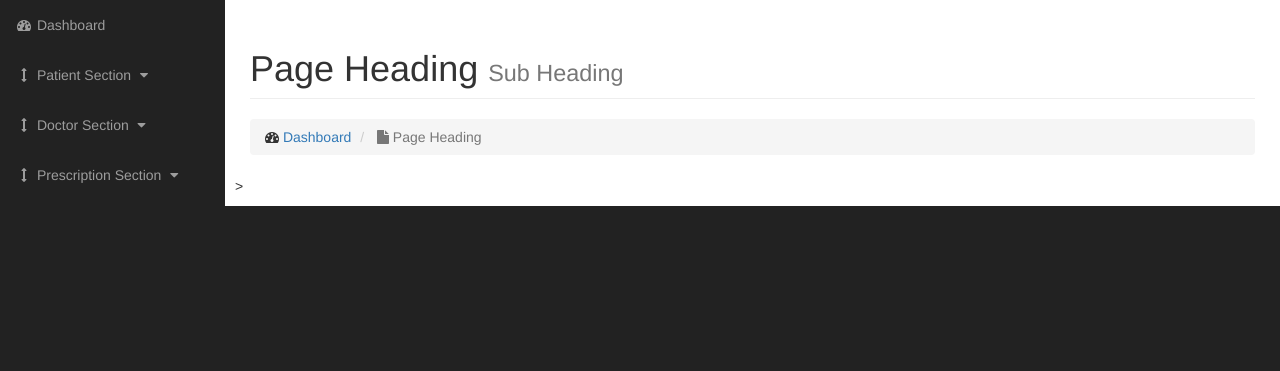
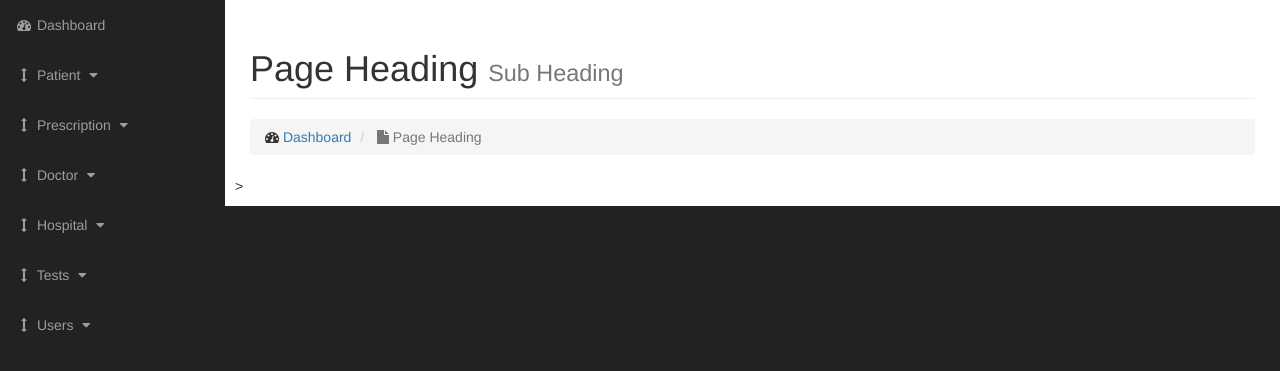
Before and after one commit to mashfiqcse13/Patient-MS, a CodeIgniter app: the page made by application/views/Themes/admin/startbootstrap-sb-admin-1.0.3/page-blank.php in a window 1280 px wide. Shown: the part 51-422 px from the top of the page. Run offline with CodeIgniter, Linux system fonts and the light colour scheme; grey boxes labelled with a size stand in for pictures from a placeholder-image service; data that the repository does not hold is empty; some libraries are stand-ins or nearby versions.

Commit message:
User,test,hospital section added

```diff
--- a/application/views/Themes/admin/startbootstrap-sb-admin-1.0.3/section-menu.php
+++ b/application/views/Themes/admin/startbootstrap-sb-admin-1.0.3/section-menu.php
@@ -50,45 +50,90 @@
         <li>
             <a href="javascript:;" data-toggle="collapse" data-target="#patient">
                 <i class="fa fa-fw fa-arrows-v"></i>
-                Patient Section
+                Patient
                 <i class="fa fa-fw fa-caret-down"></i>
             </a>
             <ul id="patient" class="collapse">
                 <li>
-                    <a href="<?= site_url('admin/patient/add')?>">Patient Entry</a>
+                    <a href="<?= site_url('admin/patient/add')?>">Entry</a>
                 </li>
                 <li>
-                    <a href="<?= site_url('admin/patient')?>">Patient Management</a>
+                    <a href="<?= site_url('admin/patient')?>">Management</a>
+                </li>
+            </ul>
+        </li>
+        <li>
+            <a href="javascript:;" data-toggle="collapse" data-target="#prescription">
+                <i class="fa fa-fw fa-arrows-v"></i>
+                Prescription
+                <i class="fa fa-fw fa-caret-down"></i>
+            </a>
+            <ul id="prescription" class="collapse">
+                <li>
+                    <a href="<?= site_url('admin/prescription/add')?>">Entry</a>
+                </li>
+                <li>
+                    <a href="<?= site_url('admin/prescription')?>">Management</a>
                 </li>
             </ul>
         </li>
         <li>
             <a href="javascript:;" data-toggle="collapse" data-target="#doctor">
                 <i class="fa fa-fw fa-arrows-v"></i>
-                Doctor Section
+                Doctor
                 <i class="fa fa-fw fa-caret-down"></i>
             </a>
             <ul id="doctor" class="collapse">
                 <li>
-                    <a href="<?= site_url('admin/doctor/add')?>">Doctor Entry</a>
+                    <a href="<?= site_url('admin/doctor/add')?>">Entry</a>
                 </li>
                 <li>
-                    <a href="<?= site_url('admin/doctor')?>">Doctor Database</a>
+                    <a href="<?= site_url('admin/doctor')?>">Management</a>
                 </li>
             </ul>
         </li>
         <li>
-            <a href="javascript:;" data-toggle="collapse" data-target="#prescription">
+            <a href="javascript:;" data-toggle="collapse" data-target="#hospital">
                 <i class="fa fa-fw fa-arrows-v"></i>
-                Prescription Section
+                Hospital
                 <i class="fa fa-fw fa-caret-down"></i>
             </a>
-            <ul id="prescription" class="collapse">
+            <ul id="hospital" class="collapse">
                 <li>
-                    <a href="<?= site_url('admin/prescription/add')?>">Prescription Entry</a>
+                    <a href="<?= site_url('admin/hospital/add')?>">Entry</a>
                 </li>
                 <li>
-                    <a href="<?= site_url('admin/prescription')?>">Prescription Management</a>
+                    <a href="<?= site_url('admin/hospital')?>">Management</a>
+                </li>
+            </ul>
+        </li>
+        <li>
+            <a href="javascript:;" data-toggle="collapse" data-target="#test">
+                <i class="fa fa-fw fa-arrows-v"></i>
+                Tests
+                <i class="fa fa-fw fa-caret-down"></i>
+            </a>
+            <ul id="test" class="collapse">
+                <li>
+                    <a href="<?= site_url('admin/test/add')?>">Entry</a>
+                </li>
+                <li>
+                    <a href="<?= site_url('admin/test')?>">Management</a>
+                </li>
+            </ul>
+        </li>
+        <li>
+            <a href="javascript:;" data-toggle="collapse" data-target="#user">
+                <i class="fa fa-fw fa-arrows-v"></i>
+                Users
+                <i class="fa fa-fw fa-caret-down"></i>
+            </a>
+            <ul id="user" class="collapse">
+                <li>
+                    <a href="<?= site_url('admin/user/add')?>">Entry</a>
+                </li>
+                <li>
+                    <a href="<?= site_url('admin/user')?>">Management</a>
                 </li>
             </ul>
         </li>
```
Also changed, not shown: application/controllers/Admin.php (+49 -1 lines).
